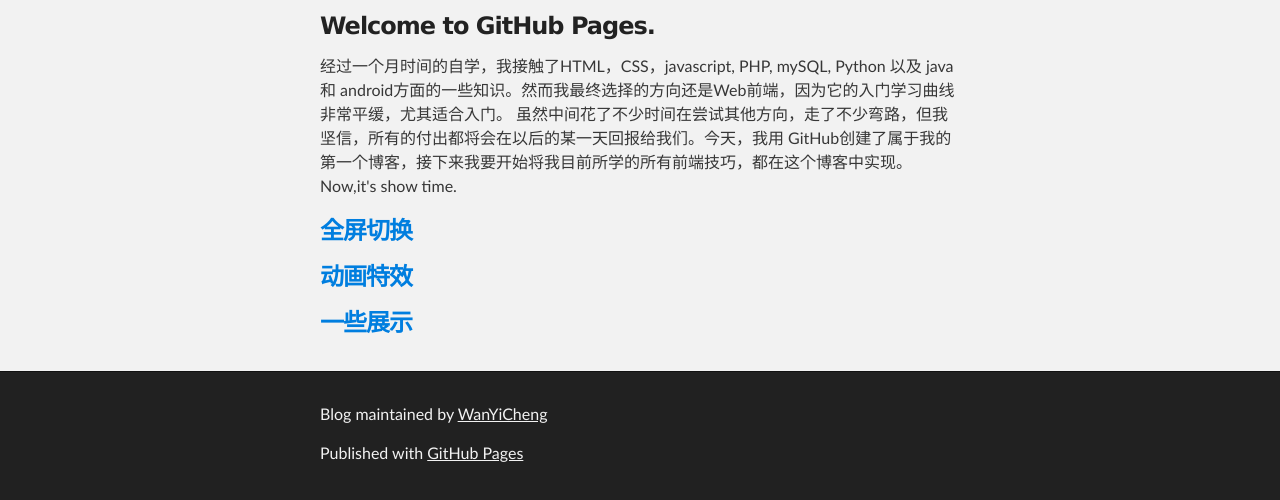
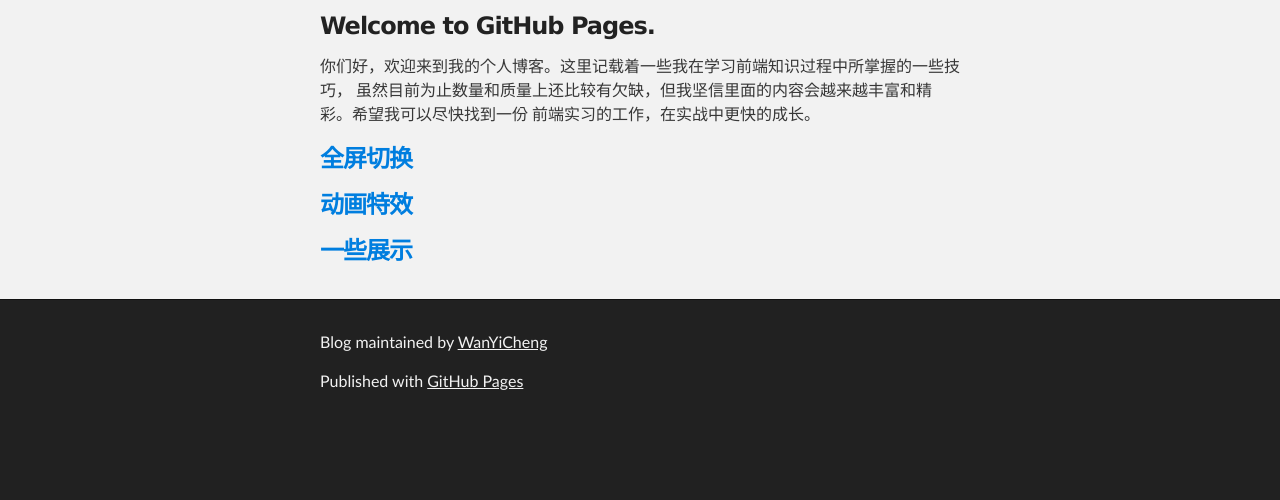
Before and after one commit to WanYiCheng/blog, a plain HTML site: page index.html in a window 1280 px wide. Shown: the part 252-752 px from the top of the page. Drawn offline with Linux system fonts and the light colour scheme.

Commit message:
change my word

```diff
--- a/index.html
+++ b/index.html
@@ -34,9 +34,9 @@
         <h3>
 <a id="welcome-to-github-pages" class="anchor" href="#welcome-to-github-pages" aria-hidden="true"><span class="octicon octicon-link"></span></a>Welcome to GitHub Pages.</h3>
 
-<p>经过一个月时间的自学，我接触了HTML，CSS，javascript, PHP, mySQL, Python 以及 java和 android方面的一些知识。然而我最终选择的方向还是Web前端，因为它的入门学习曲线非常平缓，尤其适合入门。
-    虽然中间花了不少时间在尝试其他方向，走了不少弯路，但我坚信，所有的付出都将会在以后的某一天回报给我们。今天，我用
-    GitHub创建了属于我的第一个博客，接下来我要开始将我目前所学的所有前端技巧，都在这个博客中实现。Now,it's show time.</p>
+      <p>你们好，欢迎来到我的个人博客。这里记载着一些我在学习前端知识过程中所掌握的一些技巧，
+      虽然目前为止数量和质量上还比较有欠缺，但我坚信里面的内容会越来越丰富和精彩。希望我可以尽快找到一份
+      前端实习的工作，在实战中更快的成长。</p>
        <h3>
            <a href="home-switchPage.html">全屏切换</a>
        </h3>
```
